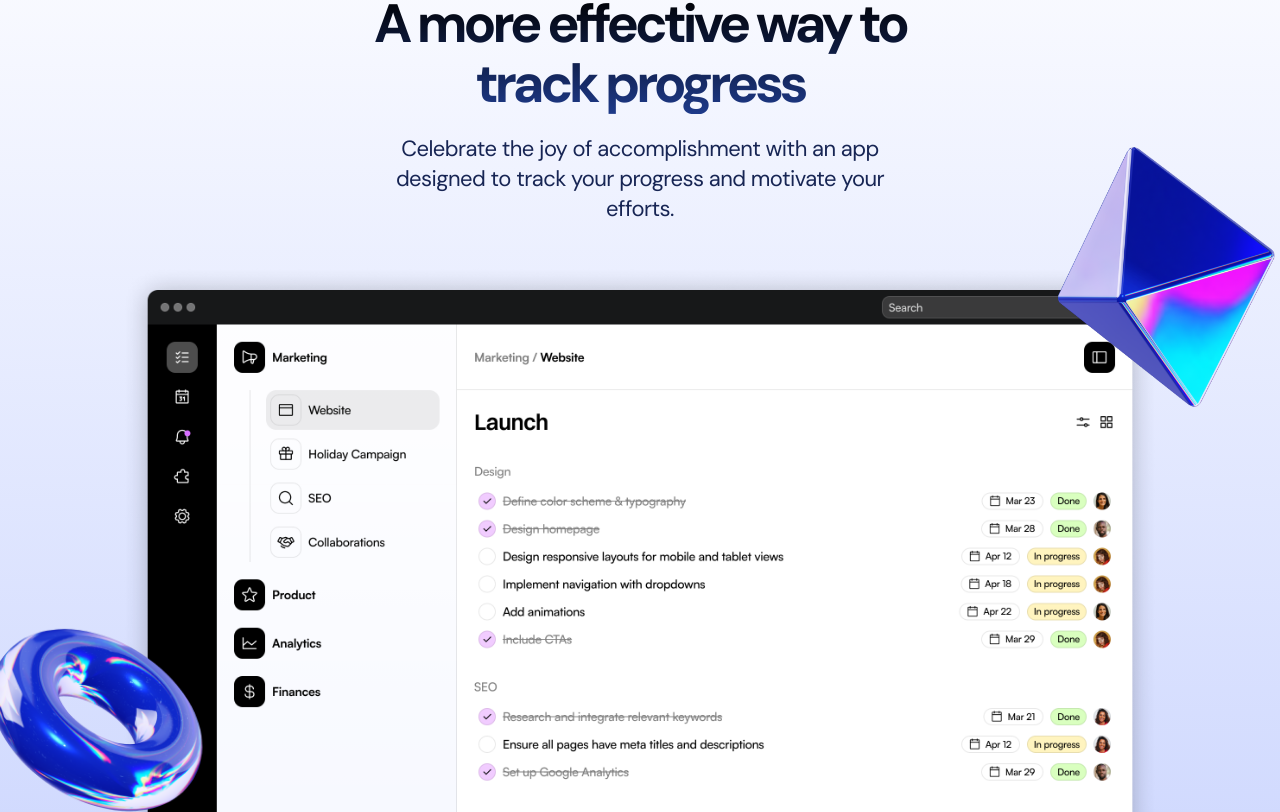
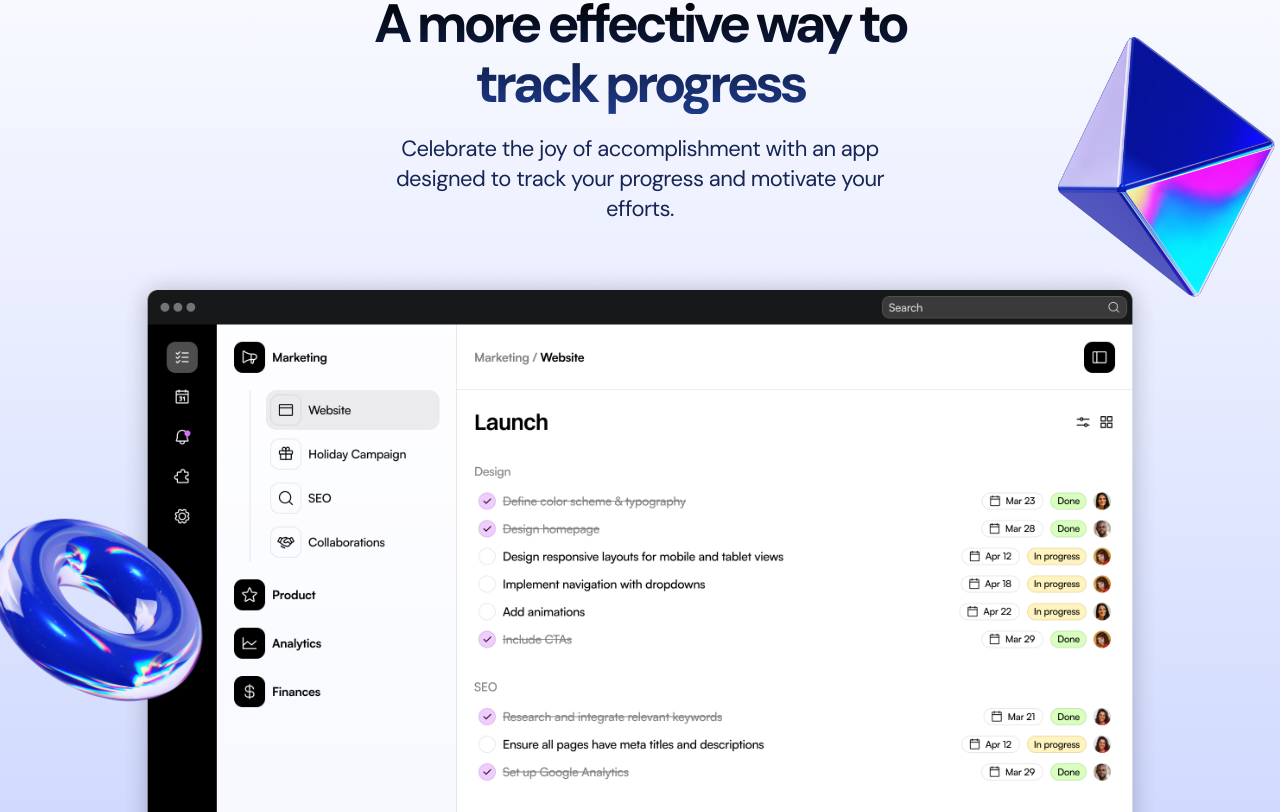
Before and after one commit to HardikRathod123/light-sass-template, a Next.js app: page / in a window 1280 px wide. Shown: the part 1108-1920 px from the top of the page. Built offline with nearby package versions, Linux system fonts and the light colour scheme.

Commit message:
feat(Product showcase section): Animations added

```diff
--- a/src/sections/ProductShowcase.tsx
+++ b/src/sections/ProductShowcase.tsx
@@ -1,12 +1,26 @@
+"use client";
 import productImage from "@/assets/product-image.png";
 import pyramidImage from "@/assets/pyramid.png";
 import tubeImage from "@/assets/tube.png";
 import { Tag } from "@/components/Tag";
+import { motion, useScroll, useTransform } from "framer-motion";
 import Image from "next/image";
+import { useRef } from "react";
 
 export const ProductShowcase = () => {
+    const sectionRef = useRef(null);
+    const { scrollYProgress } = useScroll({
+        target: sectionRef,
+        offset: ["start end", "end start"],
+    });
+
+    const translateY = useTransform(scrollYProgress, [0, 1], [150, -150]);
+
     return (
-        <section className="overflow-x-clip bg-gradient-to-b from-white to-indigo-200 py-24">
+        <section
+            className="overflow-x-clip bg-gradient-to-b from-white to-indigo-200 py-24"
+            ref={sectionRef}
+        >
             <div className="container">
                 <div className="section-heading">
                     <div className="flex justify-center">
@@ -26,15 +40,17 @@ export const ProductShowcase = () => {
                         alt="Product Image"
                         className="mt-10"
                     />
-                    <Image
-                        src={pyramidImage}
+                    <motion.img
+                        src={pyramidImage.src}
                         alt="Pyramid Image"
                         className="absolute -right-36 -top-32 hidden size-72 md:block"
+                        style={{ translateY }}
                     />
-                    <Image
-                        src={tubeImage}
+                    <motion.img
+                        src={tubeImage.src}
                         alt="Tube Image"
                         className="absolute -left-36 bottom-24 hidden size-60 md:block"
+                        style={{ translateY }}
                     />
                 </div>
             </div>
```
